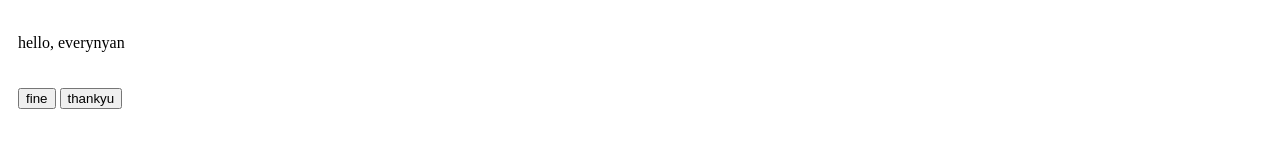
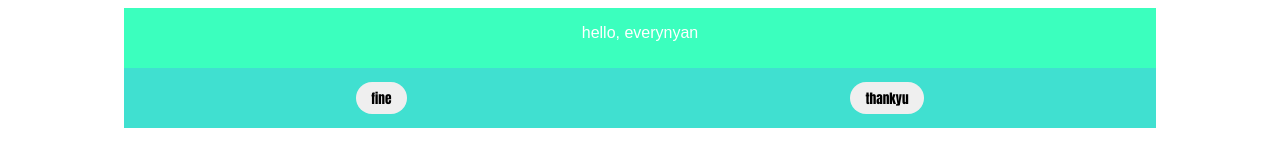
Before and after one commit to ECO232/ec05-reservas-salas-reservas-mejia-romero-silva, a website: page WEB_PAGE/index.html in a window 1280 px wide. Drawn offline with Linux system fonts and the light colour scheme.

Commit message:
Even more css because i'm lazy

```diff
--- a/WEB_PAGE/index.html
+++ b/WEB_PAGE/index.html
@@ -7,11 +7,11 @@
 </head>
 <body>
     <div id="sala_display">
-        <p>hello, everynyan</p>
+        <div id="tit-ulo"><p>hello, everynyan</p></div>
     </div>
-    <div id="contex_bar">
-        <input type="button" value="fine">
-        <input type="button" value="thankyu">
+    <div id="context_bar">
+        <input class="button" type="button" value="fine">
+        <input class="button" type="button" value="thankyu">
     </div>
 </body>
 <link rel="stylesheet" href="style.css">
--- a/WEB_PAGE/style.css
+++ b/WEB_PAGE/style.css
@@ -1,3 +1,46 @@
-div{
+body{
+    display: flex;
+    flex-direction: column;
+    align-items: center;
+}
+
+#sala_display{
+    background-color: rgb(59, 255, 190);
+    width: 80%;
     padding: 10px;
+    padding-top: 0;
+    font-family: fantasy;
+    color: white;
+    display: flex;
+    justify-content: space-around;
+    align-items: center;
+    flex-wrap: wrap;
 }
+
+#tit-ulo{
+    display: flex;
+    justify-content: center;
+}
+
+#context_bar{
+    background-color: turquoise;
+    width: 80%;
+    padding: 10px;
+    display: flex;
+    justify-content: space-around;
+    align-items: center;
+
+    height: 40px;
+}
+
+.button{
+    border: 0;
+    border-radius: 20px;
+
+    font-family: Impact, Haettenschweiler, 'Arial Narrow Bold', sans-serif;
+
+    padding-top: 6px;
+    padding-bottom: 6px;
+    padding-left: 15px;
+    padding-right: 15px;
+}
```
